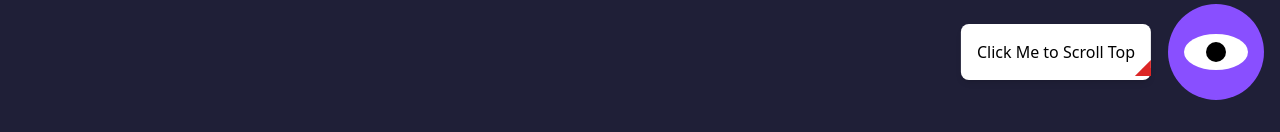
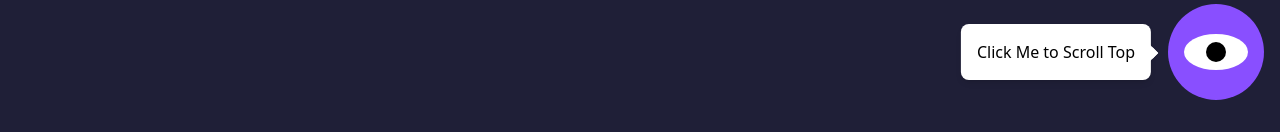
Before and after one commit to Fuuma0000/portfolio, a React (Vite) app: page / in a window 1280 px wide. Shown: the part 684-816 px from the top of the page. Built offline with nearby package versions, Linux system fonts and the light colour scheme.

Commit message:
add: 吹き出し完成

```diff
--- a/src/components/ScrollTopButton.tsx
+++ b/src/components/ScrollTopButton.tsx
@@ -66,7 +66,9 @@ const ScrollToTopButton = () => {
         }`}
       >
         Click Me to Scroll Top
-        <div className="absolute right-0 top-1/2 h-0 w-0 translate-y-1/2 transform border-8 border-solid border-red-600 border-l-transparent border-t-transparent"></div>
+        {/* 三角形 */}
+        <div className="absolute -right-1 top-[21px] h-0 w-0 rotate-[-45deg] transform border-8 border-solid border-white border-l-transparent border-t-transparent"></div>
+        {/* <div className="absolute right-0 top-1/2 h-4 w-4 rotate-45 transform border-r border-t border-white"></div> */}
       </div>
     </motion.button>
   );
```
